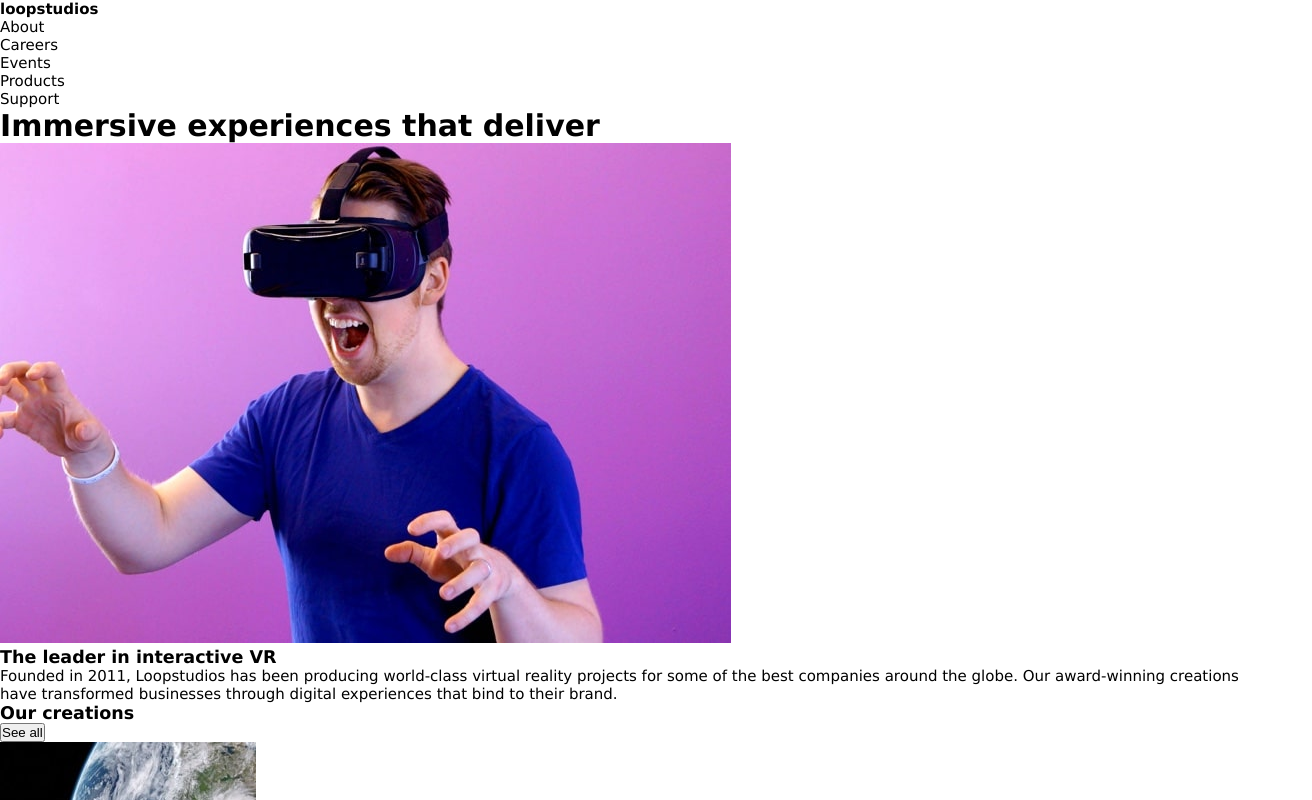
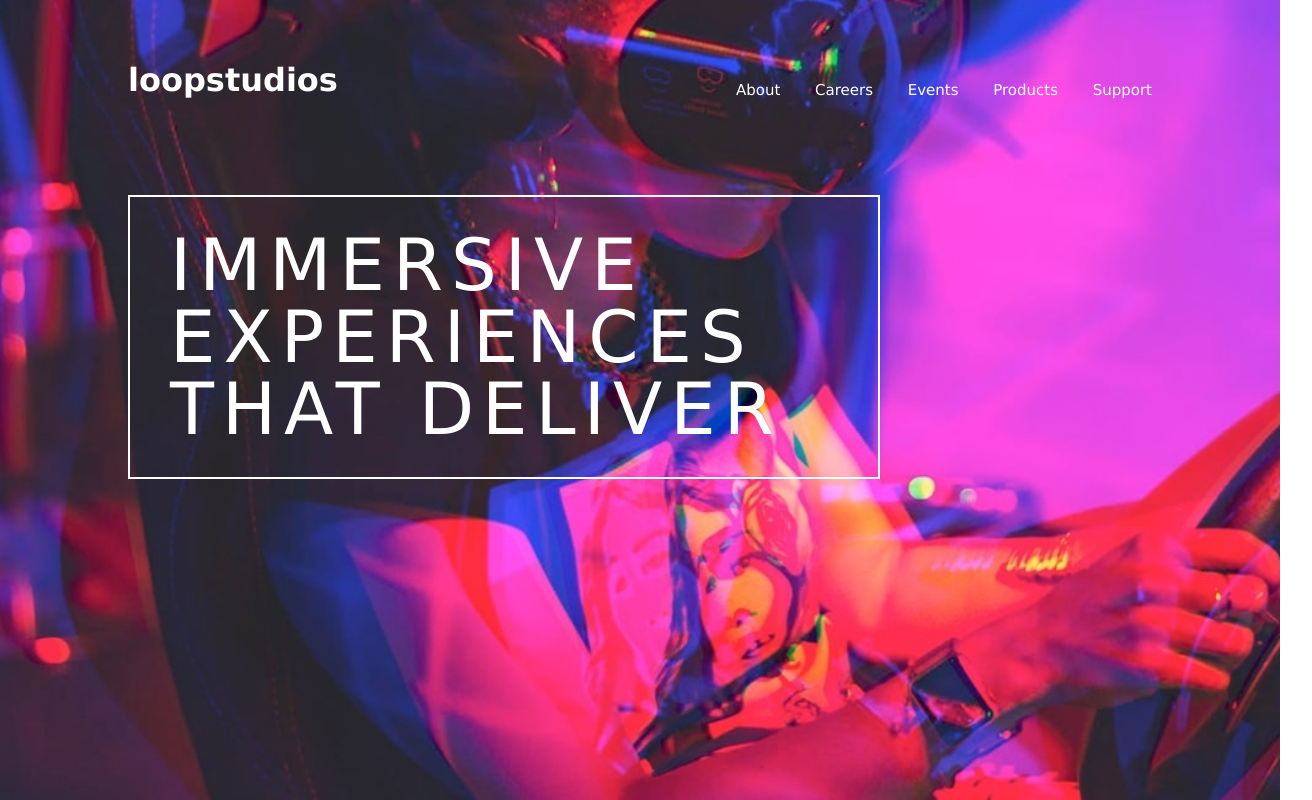
Before and after one commit to nderimsali096/respnosive-landing-page-with-media-queries, a website: page index.html in a window 1280 px wide. Shown: the top 800 px of the page, 1312 px wide, since content can reach past the window. Drawn offline with Linux system fonts and the light colour scheme.

Commit message:
header and info-section styled

```diff
--- a/css/_base.scss
+++ b/css/_base.scss
@@ -1,4 +1,14 @@
 *,*::after,*::before {
+    margin: 0;
+    padding: 0;
+    border: 0;
+    outline: 0;
+    font-size: 100%;
+    vertical-align: baseline;
+    background: transparent;
+}
+
+html {
     margin: 0;
     padding: 0;
 }
@@ -18,6 +28,26 @@ body {
     font-size: 15px;
     font-family:Verdana, Geneva, Tahoma, sans-serif;
 }
+
+a:link {
+    color: var(--white);
+    text-decoration: none;
+  }
+
+  /* visited link */
+  a:visited {
+    color: var(--white);
+  }
+
+  /* mouse over link */
+  a:hover {
+    color: var(--white);
+  }
+
+  /* selected link */
+  a:active {
+    color: var(--white);
+  }
 
 
 
--- a/css/_components.scss
+++ b/css/_components.scss
@@ -0,0 +1,139 @@
+.header {
+    height: 100vh;
+    width: 100%;
+    background: url("/images/layout/image-hero.jpg") no-repeat;
+    -webkit-background-size: cover;
+    -moz-background-size: cover;
+    -o-background-size: cover;
+    background-size: cover;
+    background-position: top;
+
+    &__navbar{
+        display: flex;
+        justify-content: space-between;
+        align-items: flex-end;
+        margin: 0 8rem 0 8rem;
+    }
+
+    &__tittle{
+        color: var(--white);
+        font-size: 2rem;
+        margin-top: 3.8rem;
+    }
+
+    &__nav {
+        width: 26rem;
+        margin-top: 3.8rem;
+    }
+    &__nav--list {
+        color: var(--white);
+        list-style: none;
+        display: flex;
+        justify-content: space-between;
+        cursor: pointer;
+
+        &-element {
+            color: var(--white);
+            position: relative;
+            outline: none;
+
+
+           &::after {
+               content: '';
+               position: absolute;
+               width: 100%;
+               height: 0.175rem;
+               left: 0;
+               bottom: -0.5rem;
+               background-color: var(--white);
+               border-radius: 10px;
+           }
+
+           &--hover {
+            &::after {
+               transform: scale(0, 1);
+               transition: transform 0.3s;
+            }
+
+            &:hover {
+               &::after {
+                   transform: scale(1, 1);
+               }
+            }
+           }
+        }
+
+    }
+
+    &__slogan {
+        margin-top: 6rem;
+
+        &-text {
+            color: var(--white);
+            display: inline-block;
+            margin-left: 8rem;
+            text-transform: uppercase;
+            font-size: 4.5rem;
+            font-family:'Lucida Sans', 'Lucida Sans Regular', 'Lucida Grande', 'Lucida Sans Unicode', Geneva, Verdana, sans-serif;
+            font-weight: 100;
+            letter-spacing: 0.5rem;
+            line-height: 1;
+            border: 2px solid var(--white);
+            padding: 2rem 6rem 2rem 2.5rem;
+        }
+    }
+}
+
+.main {
+    padding: 9rem;
+
+    &__container {
+        display: flex;
+        flex-direction: column;
+    }
+
+    &__section-info {
+        display: flex;
+        height: 85vh;
+        position: relative;
+        margin-bottom: 5rem;
+
+        &--pic {
+            position: absolute;
+            top: 0;
+            left: 0;
+        }
+
+        &--text {
+            background-color: var(--white);
+            height: 17rem;
+            width: 30rem;
+            display: flex;
+            flex-direction: column;
+            padding: 6rem 0 0 6rem;
+            margin-top: -1rem;
+            margin-right: -1rem;
+            position: absolute;
+            top: 9.25rem;
+            left: 37rem;
+        }
+
+        &--tittle {
+            text-transform: uppercase;
+            font-size: 3.5rem;
+            font-family:'Lucida Sans', 'Lucida Sans Regular', 'Lucida Grande', 'Lucida Sans Unicode', Geneva, Verdana, sans-serif;
+            font-weight: 100;
+            margin-bottom: 1rem;
+            line-height: 1;
+        }
+
+        &--content {
+            font-family:'Lucida Sans', 'Lucida Sans Regular', 'Lucida Grande', 'Lucida Sans Unicode', Geneva, Verdana, sans-serif;
+            color: var(--dark-gray);
+            line-height: 2;
+        }
+    }
+
+
+
+}
--- a/index.html
+++ b/index.html
@@ -18,20 +18,26 @@
       <h4 class="header__tittle">loopstudios</h4>
       <nav class="header__nav">
         <ul class="header__nav--list">
-          <li class="header__nav--list-element">About</li>
-          <li class="header__nav--list-element">Careers</li>
-          <li class="header__nav--list-element">Events</li>
-          <li class="header__nav--list-element">Products</li>
-          <li class="header__nav--list-element">Support</li>
+          <a href="#" class="header__nav--list-element header__nav--list-element--hover">About</a>
+          <a href="#" class="header__nav--list-element header__nav--list-element--hover">Careers</a>
+          <a href="#" class="header__nav--list-element header__nav--list-element--hover">Events</a>
+          <a href="#" class="header__nav--list-element header__nav--list-element--hover">Products</a>
+          <a href="#" class="header__nav--list-element header__nav--list-element--hover">Support</a>
         </ul>
       </nav>
     </div>
     <div class="header__slogan">
-      <h1 class="header__slogan-text">Immersive experiences that deliver</h1>
+      <h1 class="header__slogan-text">Immersive<br> experiences<br> that deliver</h1>
     </div>
   </header>
+
+
+
   <main class="main">
     <div class="main__container">
+
+
+
       <section class="main__section-info">
         <div class="main__section-info--pic">
           <img src="images/layout/image-interactive.jpg" alt="curiosity" class="main__section-info--photo">
@@ -46,6 +52,8 @@
           </p>
         </div>
       </section>
+
+
 
       <section class="main__section-creations">
         <div class="main__section-creations--head">
```
Also changed, not shown: css/main.css, 1 other file.
